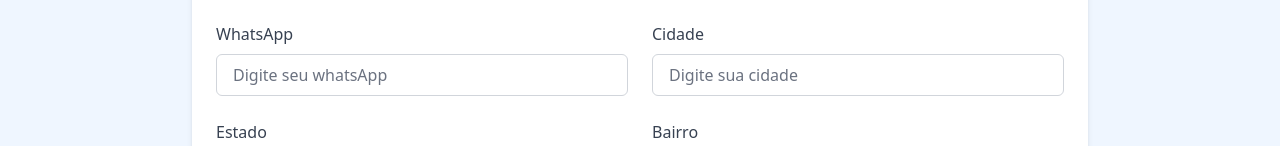
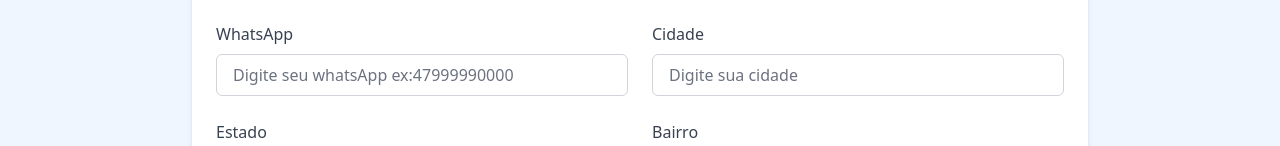
Before and after one commit to gabrikf/pets-frontend, a React (Create React App) app: page /users in a window 1280 px wide. Shown: the part 284-430 px from the top of the page. Built offline with nearby package versions, Linux system fonts and the light colour scheme; no server answers.

Commit message:
fixing whatsapp

```diff
--- a/src/pages/Users.js
+++ b/src/pages/Users.js
@@ -23,7 +23,7 @@
   whatsapp: Yup.number()
               .min(10, 'Por favor, informe no formato 47999990000, no total de 11 dígitos.')
               .max(12, 'Por favor, informe no formato 47999990000, no total de 11 dígitos.')
-              .required('Por favor, informe o número celular'),
+              .required('Por favor, informe o número do seu celular'),
   city: Yup.string()
               .min(3, 'Por favor, informe pelo menos 3 caracteres.')
               .max(20, 'máximo 20 caracteres')
@@ -118,9 +118,9 @@
                     <input className="block w-full px-4 py-2 mt-2 text-gray-700 placeholder-gray-500 bg-white border border-gray-300 rounded-md dark:bg-gray-800 dark:border-gray-600 dark:placeholder-gray-400 focus:border-blue-500 dark:focus:border-blue-500 focus:outline-none focus:ring dark:text-white"
                     type="text"
                     name='whatsapp'
-                    placeholder="Digite seu whatsApp"
+                    placeholder="Digite seu whatsApp ex:47999990000"
                     aria-label="whastsApp"
-                    value={formik.values.whatsapp.replace('-', '').replace('(', '').replace(')', '')}
+                    value={formik.values.whatsapp}
                     onChange={formik.handleChange}
                     />
                     {formik.errors.whatsapp && formik.touched.whatsapp && <i className='text-red-400'>{formik.errors.whatsapp}</i>}
```
